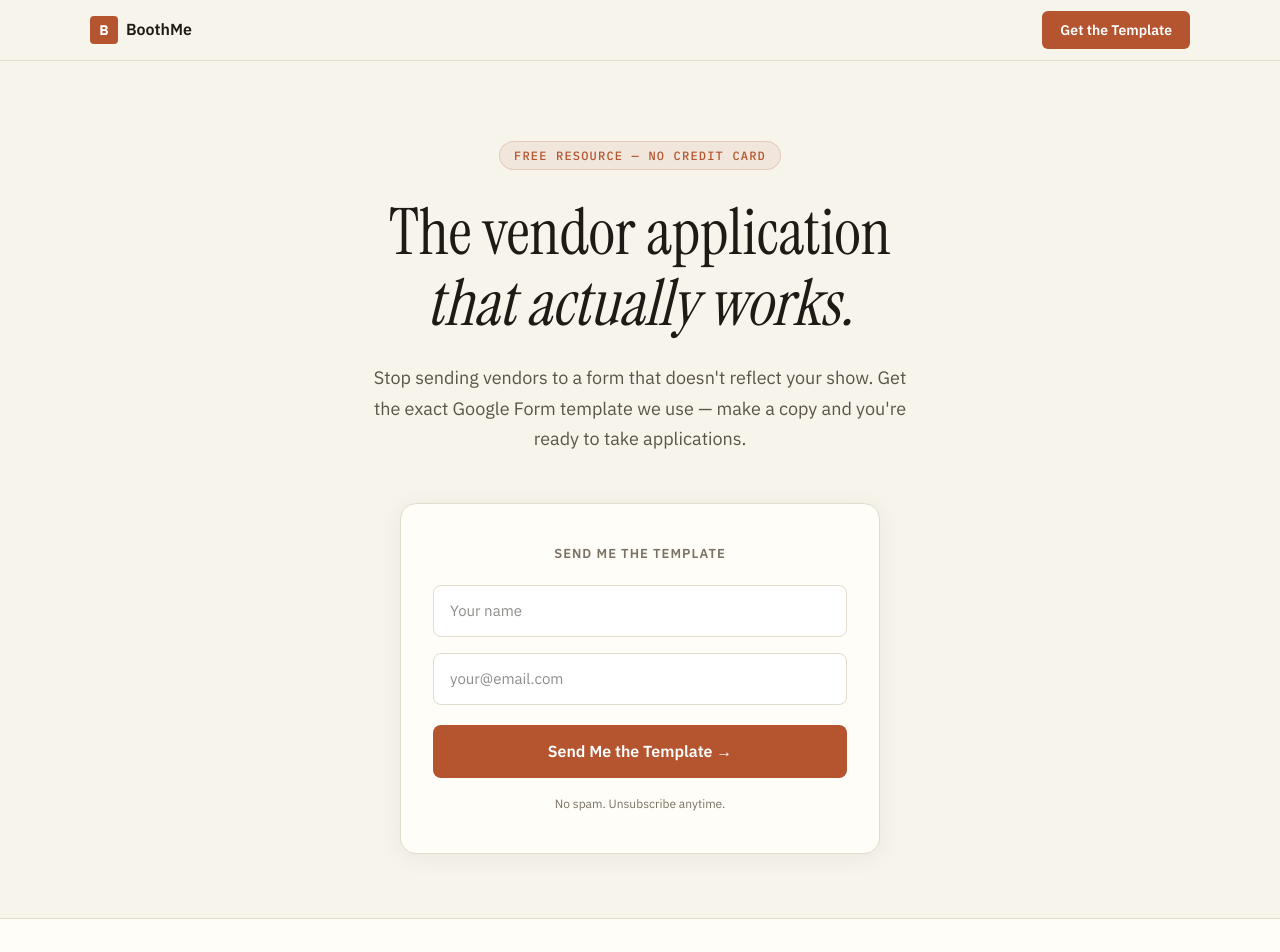
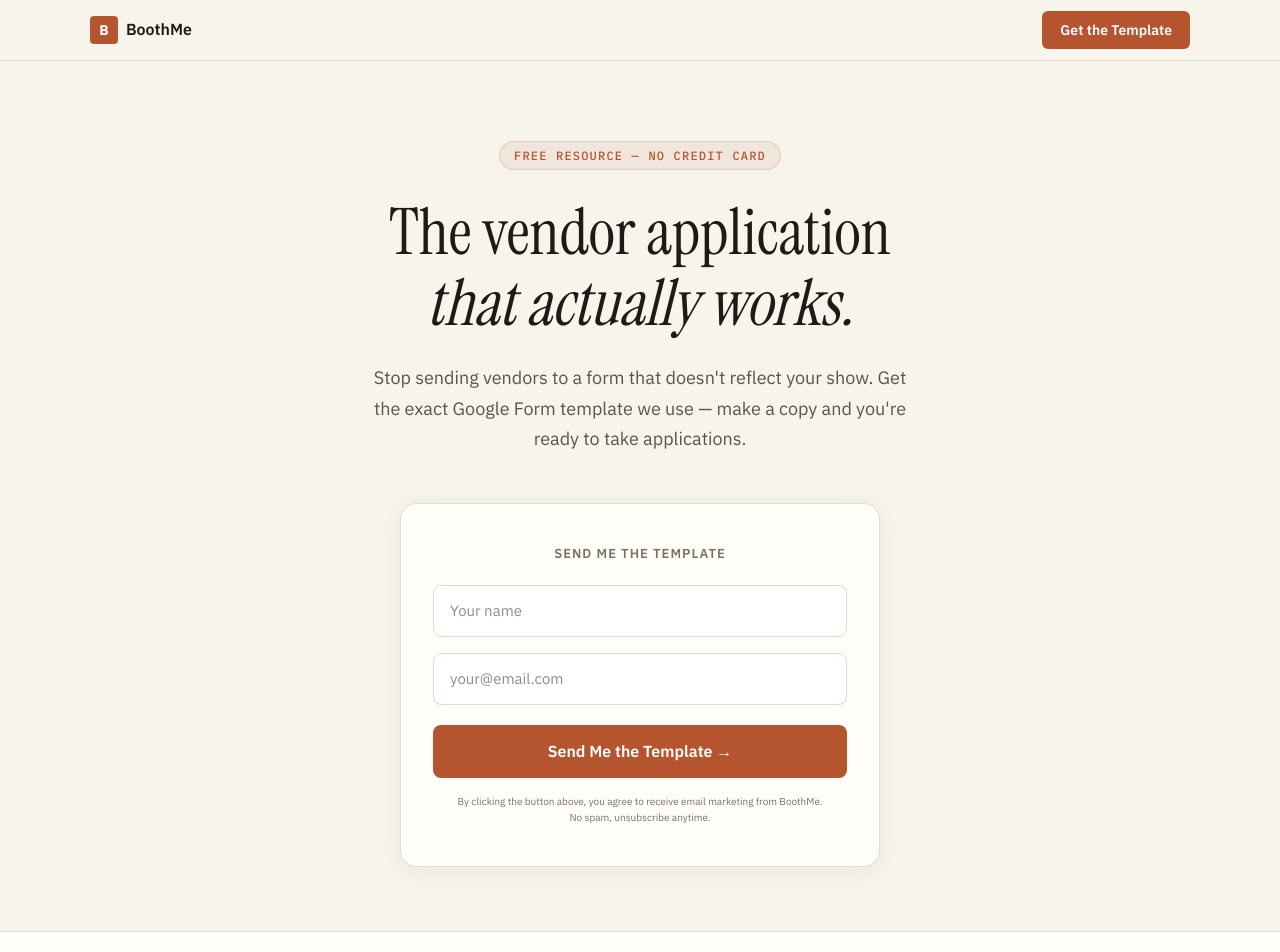
Before and after one commit to michaelcarrier1978/boothme, a Next.js app: page / in a window 1280 px wide. Shown: the top 952 px of the page. Built offline with nearby package versions, Linux system fonts and the light colour scheme.

Commit message:
added email disclosure

```diff
--- a/app/page.tsx
+++ b/app/page.tsx
@@ -232,8 +232,8 @@ export default function Page() {
                 {loading ? "Sending…" : "Send Me the Template →"}
               </button>
             </form>
-            <p style={{ fontSize: 12, color: "var(--muted-light)", marginTop: 16 }}>
-              No spam. Unsubscribe anytime.
+            <p style={{ fontSize: 10, color: "var(--muted-light)", marginTop: 16, lineHeight: 1.6 }}>
+              By clicking the button above, you agree to receive email marketing from BoothMe.<br />No spam, unsubscribe anytime.
             </p>
           </div>
         </div>
@@ -428,15 +428,7 @@ export default function Page() {
             {
               q: "What format does the template come in?",
               a: "It's a Google Form. You'll get a link in your inbox — click 'Make a copy,' and it's added to your Google Drive. Customize the fields, share your link, and you're ready to take applications.",
-            },
-            {
-              q: "Do I need to use BoothMe to use the template?",
-              a: "Nope. The Google Form works on its own — you don't need a BoothMe account to use it. BoothMe just automates everything that happens after the application comes in.",
-            },
-            {
-              q: "What is BoothMe, anyway?",
-              a: "BoothMe is vendor show management software — applications, contracts, payments, floor plan, and communication in one place. The template gives you a taste of how we think about vendor experience.",
-            },
+            }
           ].map(({ q, a }) => (
             <details key={q} style={{
               borderBottom: "1px solid var(--border)",
```
